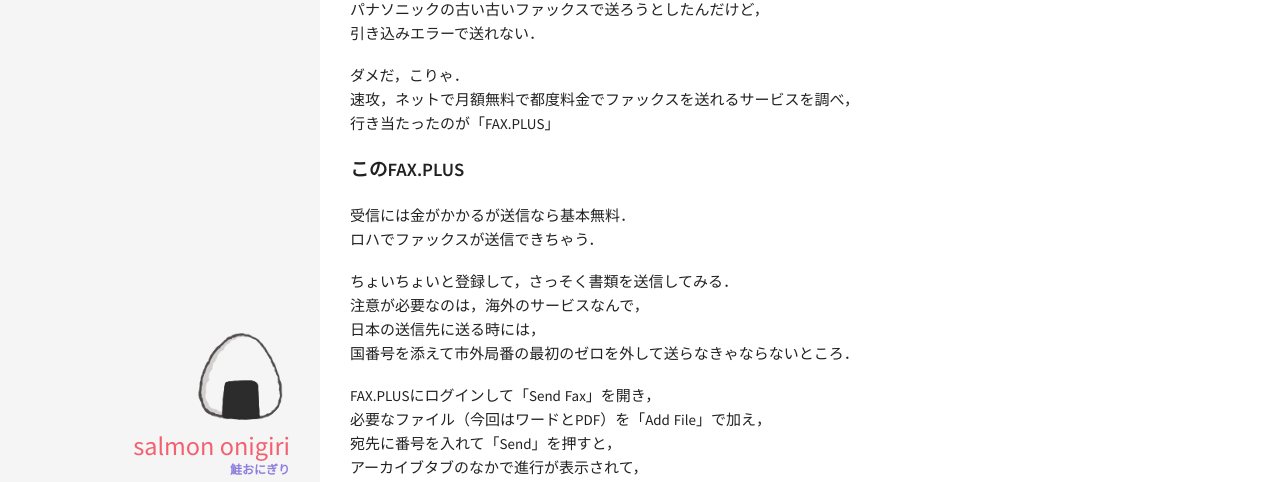
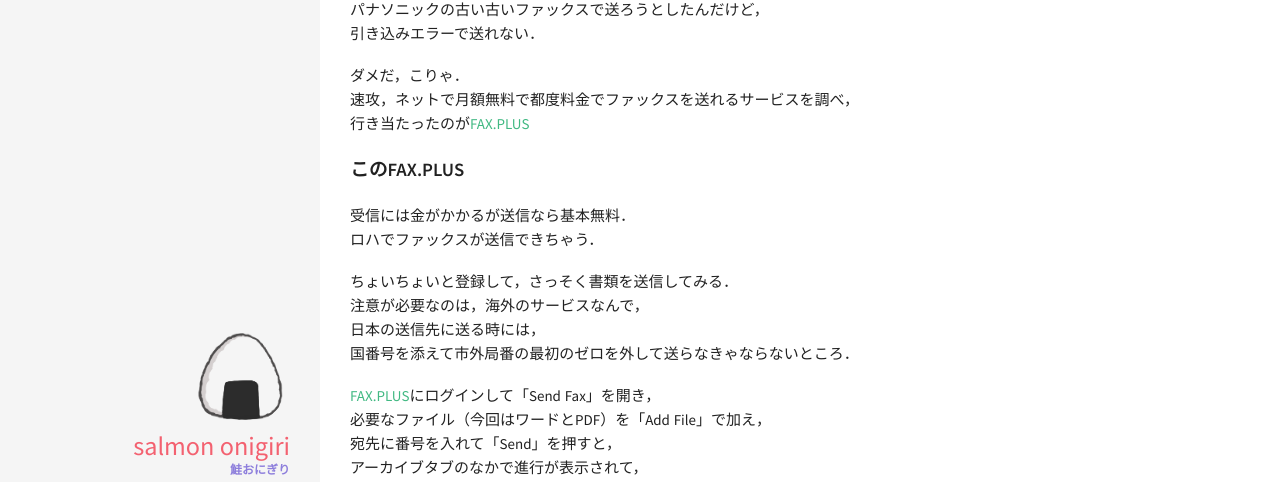
Before and after one commit to Salmon-Onigiri/Blog, a Jekyll site: the page built from _posts/2020-02-03-fax-broken.md, in a window 1280 px wide. Shown: the part 605-1087 px from the top of the page. Built offline with Jekyll 4.4.1, drawn with Linux system fonts in a browser that asks for light colours; some of the changed lines change nothing that is shown.

Commit message:
200731-6

```diff
--- a/_posts/2020-02-03-fax-broken.md
+++ b/_posts/2020-02-03-fax-broken.md
@@ -24,9 +24,9 @@
 
 ダメだ，こりゃ．
 速攻，ネットで月額無料で都度料金でファックスを送れるサービスを調べ，
-行き当たったのが「FAX.PLUS」
+行き当たったのが[FAX.PLUS][fp]{:target="_blank"}
 
-#### このFAX.PLUS
+#### この[FAX.PLUS][fp]{:target="_blank"}
 受信には金がかかるが送信なら基本無料．
 ロハでファックスが送信できちゃう．
 
@@ -35,7 +35,7 @@
 日本の送信先に送る時には，
 国番号を添えて市外局番の最初のゼロを外して送らなきゃならないところ．
 
-FAX.PLUSにログインして「Send Fax」を開き，
+[FAX.PLUS][fp]{:target="_blank"}にログインして「Send Fax」を開き，
 必要なファイル（今回はワードとPDF）を「Add File」で加え，
 宛先に番号を入れて「Send」を押すと，
 アーカイブタブのなかで進行が表示されて，
@@ -52,7 +52,8 @@
 ファックスのイラストは[ac-illust.com][ac]{:target="_blank"}からMeeeさんの作品をお借りしています．
 イラストをクリックすると[Amazon][am]{:target="_blank"}に飛びます．
 
-<a href="https://amzn.to/39Jvjsz"><img class="link" src="https://salmon-onigiri.github.io/blog/img/fax.png"></a>
+<a href="https://amzn.to/39Jvjsz" target="_blank"><img class="link" src="https://salmon-onigiri.github.io/blog/img/fax.png"></a>
 
 [am]: https://amzn.to/39Jvjsz
 [ac]: https://www.ac-illust.com/
+[fp]: https://www.fax.plus/
```
